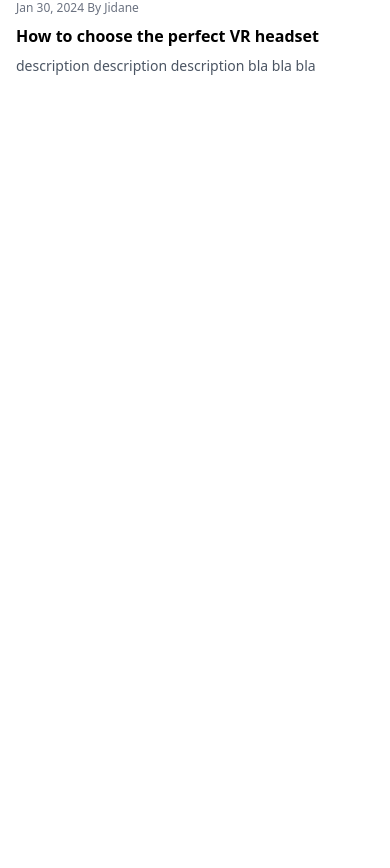
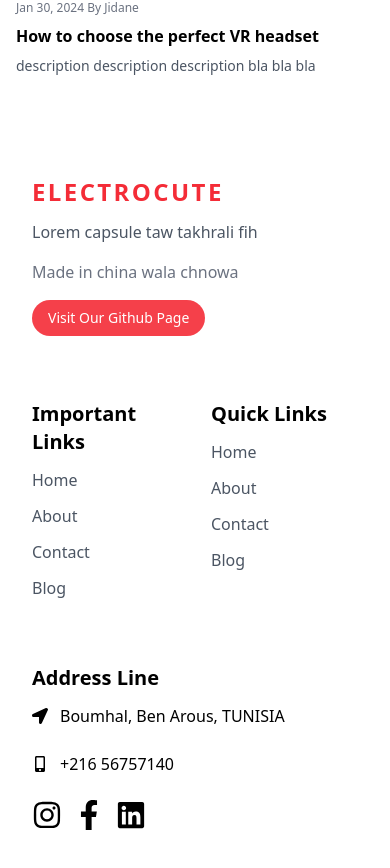
Before and after one commit to abdelmatine/Electrocute, a React (Vite) app: page / in a window 390 px wide. Shown: the part 7200-8068 px from the top of the page. Before the commit the page ends 7324 px from the top, so only its background shows below. Built offline with nearby package versions, Linux system fonts and the light colour scheme.

Commit message:
Footer Impl

```diff
--- a/src/App.jsx
+++ b/src/App.jsx
@@ -8,6 +8,8 @@ import headphone from "./assets/hero/headphone.png"
 import smartwatch2 from "./assets/category/smartwatch2-removebg-preview.png"
 import Products from './components/Products/Products'
 import Blogs from './components/Blogs/Blogs'
+import Partners from './components/Partners/Partners'
+import Footer from './components/Footer/Footer'
 
 const BannerData={
   discount:"30% OFF",
@@ -43,6 +45,8 @@ const App = () => {
       <Products/>
       <Banner data={BannerData2}/>
       <Blogs/>
+      <Partners/>
+      <Footer/>
     </div>
   )
 }
--- /dev/null
+++ b/src/components/Footer/Footer.jsx
@@ -0,0 +1,139 @@
+import React from 'react'
+import { FaFacebook, FaFacebookF, FaInstagram, FaLinkedin, FaLocationArrow, FaMobileAlt } from 'react-icons/fa';
+
+const FooterLinks = [
+    {
+        title: "Home",
+        link: "/#",
+    },
+    {
+        title: "About",
+        link: "/#about",
+    },
+    {
+        title: "Contact",
+        link: "/#contact",
+    },
+    {
+        title: "Blog",
+        link: "/#blog",
+    },
+]
+
+
+const Footer = () => {
+  return (
+    <div className="dark:bg-gray-950">
+      <div className="container">
+        <div className="grid md:grid-cols-3 pb-20 pt-5">
+            {/* company details */}
+            <div className="py-8 px-4">
+            <a href="#"
+                    className="text-primary font-semibold
+                    tracking-widest text-2xl uppercase sm:text-3xl">
+                        Electrocute
+                    </a>
+                    <p className="text-gray-600 dark:text-white/70 lg:pr-24 pt-3">
+                        Lorem capsule taw takhrali fih
+                    </p>
+                    <p className="text-gray-500 mt-4">
+                        Made in china wala chnowa
+                    </p>
+                    <a
+                    href="https://github.com/abdelmatine"
+                    target="_blank"
+                    className="inline-block bg-primary/90 text-white
+                    py-2 px-4 mt-4 text-sm rounded-full"
+                    >
+                        Visit Our Github Page
+                    </a>
+            </div>
+
+            {/* Footer link  */}
+            <div className="col-span-2 grid grid-cols-2 sm:grid-cols-3
+            md:pl-10">
+                <div className="py-8 px-4">
+                    <h1 className="text-xl font-bold sm:text-left mb-3">
+                        Important Links
+                    </h1>
+                    <ul className="space-y-3">
+                        {FooterLinks.map((data, index) => (
+                            <li key={index}>
+                                <a
+                                href={data.link}
+                                className="
+                                dark:text-gray-400
+                                text-gray-600 hover:text-black
+                                hover:dark:text-white duration-300">
+                                    {data.title}
+                                </a>
+                            </li>
+                        ))
+                        }
+                    </ul>
+                </div>
+
+                        {/* Second Links  */}
+
+                <div className="py-8 px-4">
+                    <h1 className="text-xl font-bold sm:text-left mb-3">
+                        Quick Links
+                    </h1>
+                    <ul className="space-y-3">
+                        {FooterLinks.map((data, index) => (
+                            <li key={index}>
+                                <a
+                                href={data.link}
+                                className="
+                                dark:text-gray-400
+                                text-gray-600 hover:text-black
+                                hover:dark:text-white duration-300">
+                                    {data.title}
+                                </a>
+                            </li>
+                        ))
+                        }
+                    </ul>
+                </div>
+
+
+            {/* Company address */}
+                <div className="py-8 px-4 col-span-2 sm:col-auto">
+                <h1 className="text-xl font-bold sm:text-left mb-3">
+                        Address Line
+                    </h1>
+                    <div>
+                        <div className="flex items-center gap-3">
+                            <FaLocationArrow />
+                            <p>Boumhal, Ben Arous, TUNISIA</p>
+                        </div>
+                        <div className="flex items-center gap-3 mt-6">
+                            <FaMobileAlt/>
+                            <p>+216 56757140</p>
+                        </div>
+
+                        {/* Social Links */}
+                        <div className="flex items-center gap-3 mt-6">
+                            <a href="#">
+                                <FaInstagram className="
+                                text-3xl hover:text-primary duration-200"/>
+                            </a>
+                            <a href="#">
+                                <FaFacebookF className="
+                                text-3xl hover:text-primary duration-200"/>
+                            </a>
+                            <a href="#">
+                                <FaLinkedin className="
+                                text-3xl hover:text-primary duration-200"/>
+                            </a>
+                        </div>
+                    </div>
+                </div>
+            </div>
+        </div>
+      </div>
+    </div>
+  );
+};
+
+export default Footer
--- /dev/null
+++ b/src/components/Partners/Partners.jsx
@@ -0,0 +1,31 @@
+import React from 'react'
+import brand1 from "../../assets/brand/br-1.png"
+import brand2 from "../../assets/brand/br-2.png"
+import brand3 from "../../assets/brand/br-3.png"
+import brand4 from "../../assets/brand/br-4.png"
+import brand5 from "../../assets/brand/br-5.png"
+
+const Partners = () => {
+  return (
+    <div className="py-8 mt-24 hidden md:block bg-gray-200
+    dark:bg-white/10 ">
+      <div className="container">
+        <div className="grid grid-cols-5 gap-3 place-items-center
+        opacity-50">
+            <img src={brand1} alt="brand" className="w-[80px]
+            dark:invert hover:scale-105 duration-500"/>
+            <img src={brand2} alt="brand" className="w-[80px]
+            dark:invert hover:scale-105 duration-500"/>
+            <img src={brand3} alt="brand" className="w-[80px]
+            dark:invert hover:scale-105 duration-500"/>
+            <img src={brand4} alt="brand" className="w-[80px]
+            dark:invert hover:scale-105 duration-500"/>
+            <img src={brand5} alt="brand" className="w-[80px]
+            dark:invert hover:scale-105 duration-500"/>
+        </div>
+      </div>
+    </div>
+  )
+}
+
+export default Partners
```
